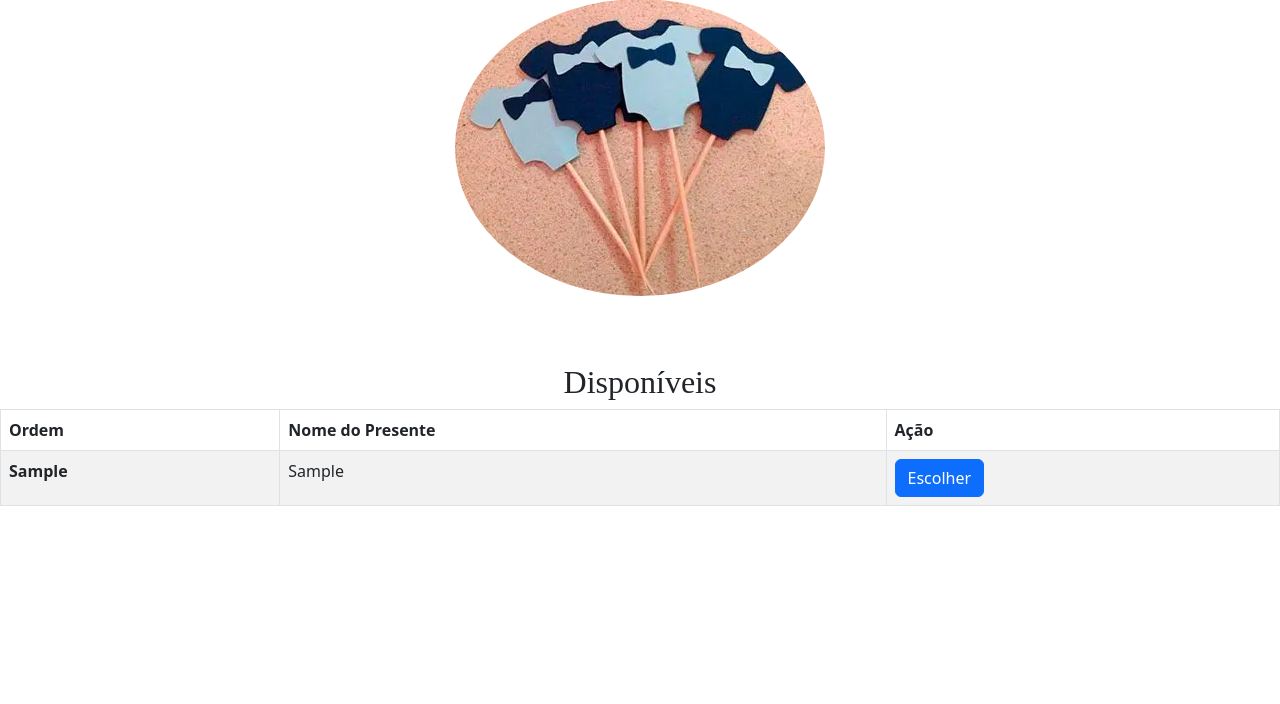
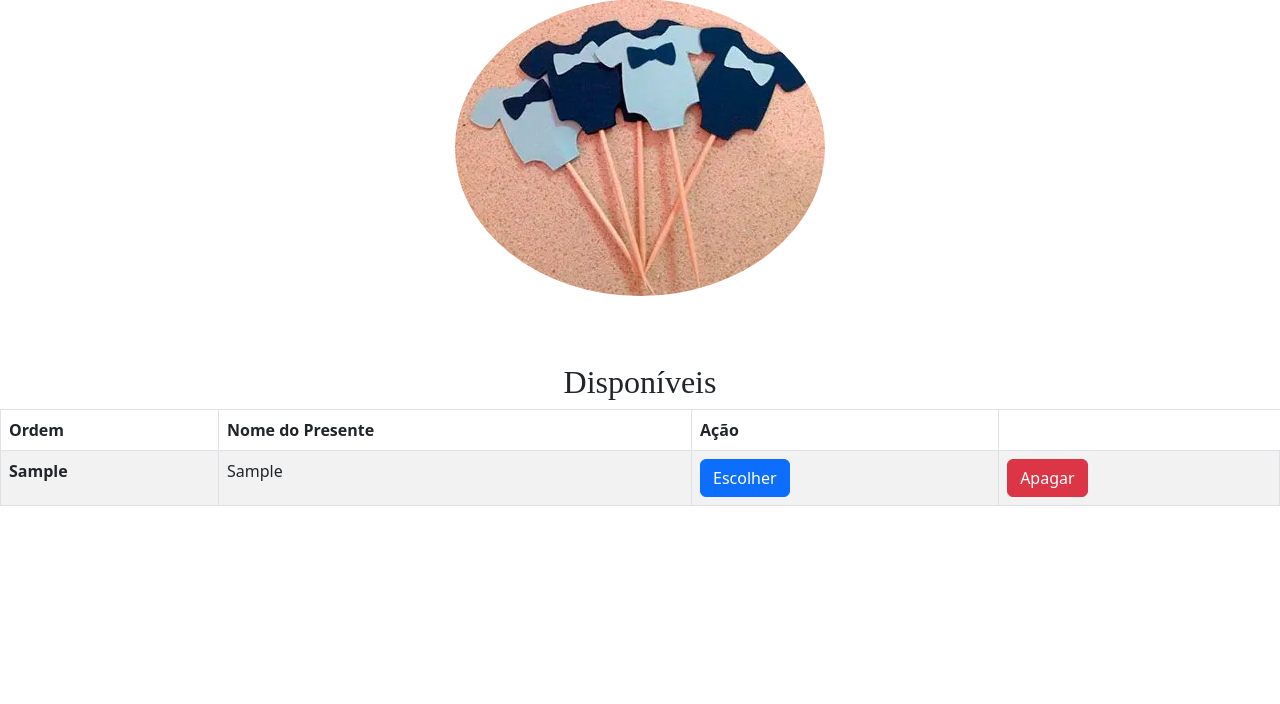
Before and after one commit to Ruanfonseca/Lista-de-presentes, a PHP site: page / in a window 1280 px wide. Shown: the part 81-785 px from the top of the page. Run offline with PHP 8.4, Linux system fonts and the light colour scheme; tables that the repository leaves empty or names only in its code hold one stand-in row (values such as "Sample post"); some web fonts are replaced.

Commit message:
Criando o botão apagar

```diff
--- /dev/null
+++ b/api.js/script.js
@@ -0,0 +1,128 @@
+
+function imprimirPDF() {
+    // Fazer uma requisição AJAX para o arquivo PHP que gera o PDF
+    var xhttp = new XMLHttpRequest();
+    xhttp.onreadystatechange = function() {
+        if (this.readyState == 4 && this.status == 200) {
+            // PDF gerado com sucesso
+            var pdfUrl = 'http://localhost:8080/gerarPDF.php';
+            // Abrir o PDF em uma nova aba
+            window.open(pdfUrl, '_blank');
+        }
+    };
+    xhttp.open("GET", "gerarPDF.php", true);
+    xhttp.send();
+}
+
+function Atualizar() {
+  location.reload();
+}
+
+
+
+function finalizarEscolha() {
+  var nome = $("#nome").val();
+  var telefone = $("#telefone").val();
+  var presente = $("#modal-mensagem").data("presente");
+
+  // Enviar os dados para o servidor via AJAX
+  $.ajax({
+    url: "registraESCO.php",
+    type: "POST",
+    data: { nome: nome, telefone: telefone, presente: presente },
+    dataType: "json",
+    success: function (response) {
+      if (response.success) {
+        // Atualizar a tabela de escolhidos
+        var tabelaEscolhidos = $("#tabela-escolhidos");
+        tabelaEscolhidos.empty();
+
+        $.each(response.escolhidos, function (index, escolhido) {
+          tabelaEscolhidos.append("<tr>" +
+            "<th scope='row'>" + escolhido.codigo + "</th>" +
+            "<td>" + escolhido.presentedisponivel + "</td>" +
+            "<td>" + escolhido.nome + "</td>" +
+            "</tr>");
+        });
+        // Exibir mensagem de sucesso
+        $("#msg").removeClass("alert alert-danger").addClass("alert alert-success").text("Escolha de presente finalizada com sucesso.");
+
+        // Fechar o modal após 3 segundos
+        setTimeout(function () {
+          $("#modal-mensagem").modal("hide");
+        },1000000);
+      } else {
+        alert("Erro ao finalizar a escolha de presente. Por favor, tente novamente.");
+      }
+    },
+    error: function () {
+      $("#msg").removeClass("alert alert-danger").addClass("alert alert-success").text("Escolha de presente finalizada com sucesso.");
+      setTimeout(function () {
+          $("#modal-mensagem").modal("hide");
+        },1000000);
+    }
+  });
+}
+
+
+      // Ação do botão "Escolher"
+      $(document).on("click", ".escolha", function () {
+        var nomePresente = $(this).data("nome");
+        $("#modal-mensagem").data("presente", nomePresente);
+        $("#modal-mensagem").modal("show");
+      });
+
+      // Ação do botão "Finalizar"
+      $(document).on("submit", "#form-escolha", function (e) {
+        e.preventDefault();
+        finalizarEscolha();
+      });
+
+
+
+
+/* Ação para deletar */
+$(document).on("click", ".apagar", function () {
+    var nomePresente = $(this).data("nome");
+    $("#modal-apagar").data("presente", nomePresente);
+    $("#modal-apagar").modal("show");
+  });
+
+  // Ação do botão "Finalizar"
+  $(document).on("submit", "#form-apagar", function (e) {
+    e.preventDefault();
+    ApagarPresente();
+  });
+
+  function ApagarPresente() {
+    var senha = $("#senha").val();
+    var presente = $("#modal-apagar").data("presente");
+
+    // Enviar os dados para o servidor via AJAX
+    $.ajax({
+      url: "ApagarPresente.php",
+      type: "POST",
+      data: {senha: senha, presente: presente },
+      dataType: "json",
+      success: function (response) {
+        if (response.success) {
+          $("#msg-apagar").removeClass("alert alert-danger").addClass("alert alert-success").text("O Presente foi apagado com sucesso.");
+          // Fechar o modal após 3 segundos
+          setTimeout(function () {
+            $("#modal-apagar").modal("hide");
+          }, 3000);
+        } else {
+          $("#msg-apagar").removeClass("alert alert-danger").addClass("alert alert-success").text("Não foi possível apagar");
+          setTimeout(function () {
+            $("#modal-apagar").modal("hide");
+          }, 3000);
+        }
+      },
+      error: function () {
+        $("#msg-apagar").removeClass("alert alert-danger").addClass("alert alert-success").text("O Presente foi apagado com sucesso.");
+        setTimeout(function () {
+          $("#modal-apagar").modal("hide");
+        }, 3000);
+      }
+    });
+}
--- a/index.php
+++ b/index.php
@@ -117,6 +117,7 @@ $presentesEscolhidos = getPresentesEscolhidos();
               echo "<th scope='row'>" . $presente['codigo'] . "</th>";
               echo "<td>" . $presente['presentedisponivel'] . "</td>";
               echo "<td><button type='button' class='btn btn-primary escolha' data-nome='" . $presente['presentedisponivel'] . "'>Escolher</button></td>";
+              echo "<td><button type='button' class='btn btn-danger apagar' data-nome='" . $presente['presentedisponivel'] . "'>Apagar</button></td>";
               echo "</tr>";
             }
           }
@@ -151,6 +152,31 @@ $presentesEscolhidos = getPresentesEscolhidos();
       </div>
     </div>
 
+
+
+<!-- Modal para apagar -->
+<div class="modal fade" id="modal-apagar" tabindex="-1" role="dialog" aria-labelledby="modal-mensagem-label" aria-hidden="true">
+  <div class="modal-dialog" role="document">
+    <div class="modal-content">
+
+      <div class="modal-header">
+        <h4 class="modal-title" id="modal-apagar-label">Apagar o Presente</h4>
+      </div>
+
+      <div class="modal-body">
+        <form id="form-apagar">
+          <div class="form-group">
+            <label for="senha">Senha:</label>
+            <input type="senha" class="form-control" id="senha" placeholder="Digite a senha para apagar">
+          </div>
+          <br/>
+          <div class="msg" id="msg-apagar"></div>
+          <button type="submit" class="btn btn-danger">Deletar</button>
+        </form>
+      </div>
+    </div>
+  </div>
+</div>
 
     <br/>
     <br/>
@@ -208,87 +234,6 @@ $presentesEscolhidos = getPresentesEscolhidos();
     <script src="https://code.jquery.com/jquery-3.6.0.min.js"></script>
     <script src="https://cdn.jsdelivr.net/npm/bootstrap@5.3.0/dist/js/bootstrap.bundle.min.js"
       integrity="sha384-geWF76RCwLtnZ8qwWowPQNguL3RmwHVBC9FhGdlKrxdiJJigb/j/68SIy3Te4Bkz" crossorigin="anonymous"></script>
-
-    <script>
-
-function imprimirPDF() {
-    // Fazer uma requisição AJAX para o arquivo PHP que gera o PDF
-    var xhttp = new XMLHttpRequest();
-    xhttp.onreadystatechange = function() {
-        if (this.readyState == 4 && this.status == 200) {
-            // PDF gerado com sucesso
-            var pdfUrl = 'http://localhost:8085/gerarPDF.php';
-            // Abrir o PDF em uma nova aba
-            window.open(pdfUrl, '_blank');
-        }
-    };
-    xhttp.open("GET", "gerarPDF.php", true);
-    xhttp.send();
-}
-
-function Atualizar() {
-  location.reload();
-}
-
-
-
-function finalizarEscolha() {
-  var nome = $("#nome").val();
-  var telefone = $("#telefone").val();
-  var presente = $("#modal-mensagem").data("presente");
-
-  // Enviar os dados para o servidor via AJAX
-  $.ajax({
-    url: "registraESCO.php",
-    type: "POST",
-    data: { nome: nome, telefone: telefone, presente: presente },
-    dataType: "json",
-    success: function (response) {
-      if (response.success) {
-        // Atualizar a tabela de escolhidos
-        var tabelaEscolhidos = $("#tabela-escolhidos");
-        tabelaEscolhidos.empty();
-
-        $.each(response.escolhidos, function (index, escolhido) {
-          tabelaEscolhidos.append("<tr>" +
-            "<th scope='row'>" + escolhido.codigo + "</th>" +
-            "<td>" + escolhido.presentedisponivel + "</td>" +
-            "<td>" + escolhido.nome + "</td>" +
-            "</tr>");
-        });
-        // Exibir mensagem de sucesso
-        $("#msg").removeClass("alert alert-danger").addClass("alert alert-success").text("Escolha de presente finalizada com sucesso.");
-
-        // Fechar o modal após 3 segundos
-        setTimeout(function () {
-          $("#modal-mensagem").modal("hide");
-        },1000000);
-      } else {
-        alert("Erro ao finalizar a escolha de presente. Por favor, tente novamente.");
-      }
-    },
-    error: function () {
-      $("#msg").removeClass("alert alert-danger").addClass("alert alert-success").text("Escolha de presente finalizada com sucesso.");
-      setTimeout(function () {
-          $("#modal-mensagem").modal("hide");
-        },1000000);
-    }
-  });
-}
-
-
-      // Ação do botão "Escolher"
-      $(document).on("click", ".escolha", function () {
-        var nomePresente = $(this).data("nome");
-        $("#modal-mensagem").data("presente", nomePresente);
-        $("#modal-mensagem").modal("show");
-      });
-
-      // Ação do botão "Finalizar"
-      $(document).on("submit", "#form-escolha", function (e) {
-        e.preventDefault();
-        finalizarEscolha();
-      });
-    </script>
+    <script src="api.js/script.js"></script>
   </body>
 </html>
```
Also changed, not shown: ApagarPresente.php (added, +69 -0 lines).
